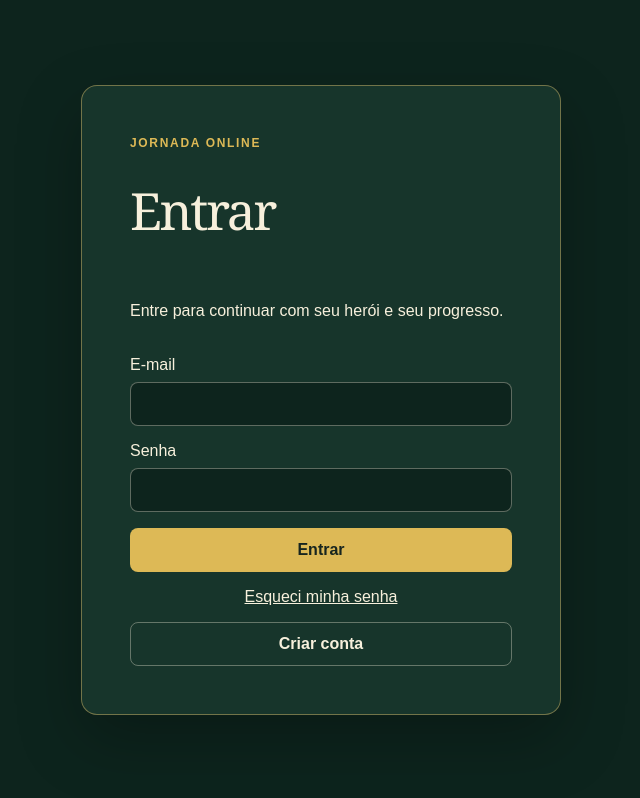
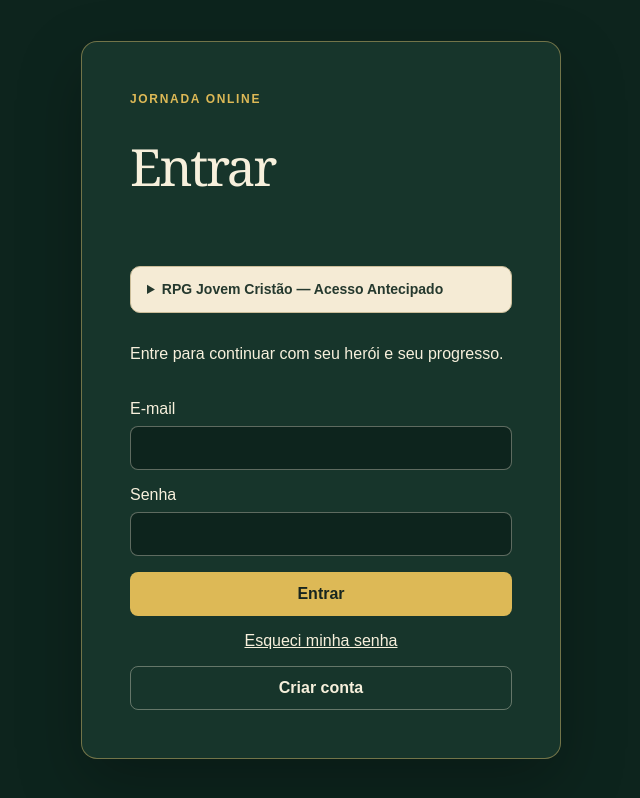
Before and after one commit to CarlosJr30/rpgjovemcristao, a Next.js app in the folder apps/web/: page /auth in a window 1280 px wide. Shown: the whole page, without its empty margins (319-959 px from the left). Built offline with nearby package versions, Linux system fonts and the light colour scheme; no server answers.

Commit message:
feat: prepare early access notice with launch safety gates

```diff
--- a/apps/web/features/auth/auth-screen.tsx
+++ b/apps/web/features/auth/auth-screen.tsx
@@ -14,6 +14,7 @@ import { hasPersistedSupabaseSession } from '../../lib/supabase/client';
 import styles from './auth.module.css';
 import { GuildInvitePreview } from '../guild-invites/invite-preview';
 import Link from 'next/link';
+import { EarlyAccessNotice } from '../early-access/notice';
 import {
   entryReturn,
   registrationDestination,
@@ -164,6 +165,7 @@ export function AuthScreen({ inviteToken }: { inviteToken?: string }) {
       <section className={styles.card} aria-labelledby="auth-title">
         <p className={styles.eyebrow}>JORNADA ONLINE</p>
         <h1 id="auth-title">{mode === 'signIn' ? 'Entrar' : 'Criar conta'}</h1>
+        <EarlyAccessNotice />
         {inviteToken && (
           <GuildInvitePreview key={inviteToken} token={inviteToken} />
         )}
--- a/apps/web/features/auth/recovery-screen.tsx
+++ b/apps/web/features/auth/recovery-screen.tsx
@@ -4,6 +4,7 @@ import { useState, type FormEvent } from 'react';
 import { useAuth } from '../../lib/supabase/auth-context';
 import { getSupabaseBrowserClient } from '../../lib/supabase/client';
 import css from './auth.module.css';
+import { EarlyAccessNotice } from '../early-access/notice';
 export function RecoveryScreen() {
   const auth = useAuth(),
     [busy, setBusy] = useState(false),
@@ -53,6 +54,7 @@ export function RecoveryScreen() {
             ? 'Definir nova senha'
             : 'Recuperar acesso'}
         </h1>
+        <EarlyAccessNotice />
         <form onSubmit={submit}>
           {auth.status === 'signedIn' ? (
             <>
--- /dev/null
+++ b/apps/web/features/early-access/notice.module.css
@@ -0,0 +1,25 @@
+.notice {
+  margin: 12px 0;
+  padding: 12px 16px;
+  border: 1px solid var(--color-border, #cdbf9b);
+  border-radius: 10px;
+  background: var(--color-parchment, #faf5e7);
+  color: var(--color-ink, #25392e);
+  line-height: 1.5;
+  overflow-wrap: anywhere;
+}
+
+.notice summary {
+  cursor: pointer;
+  font-size: 0.875rem;
+  font-weight: 600;
+}
+
+.notice summary:focus-visible {
+  outline: 2px solid currentColor;
+  outline-offset: 4px;
+}
+
+.notice p:last-child {
+  margin-bottom: 0;
+}
--- /dev/null
+++ b/apps/web/features/early-access/notice.tsx
@@ -0,0 +1,30 @@
+import styles from './notice.module.css';
+
+export function EarlyAccessNotice() {
+  return (
+    <details className={styles.notice}>
+      <summary>RPG Jovem Cristão — Acesso Antecipado</summary>
+      <p>
+        Crie ou selecione seu avatar e explore o RPG. Você pode consultar a
+        Jornada, a Mochila, a Coleção e o Diário, experimentar Missões e jogar
+        Fuga da Serpente. Não é preciso pertencer a uma Guilda para começar.
+      </p>
+      <p>
+        Com um convite válido, participe de uma Guilda e das classes, aulas,
+        encontros, atividades e gincanas disponíveis à sua conta. Líderes e
+        professores precisam de autorização para administrar sua comunidade.
+      </p>
+      <p>
+        Missões demonstrativas e minigames não salvam progresso oficial nem
+        concedem recompensas. Resultados pedagógicos e presenças da comunidade
+        são registros próprios, separados da progressão da história.
+      </p>
+      <p>
+        Equipamentos, Loja, Arena, Torre, chat, eventos entre Guildas e novas
+        recompensas estão indisponíveis. Algumas funcionalidades continuam em
+        desenvolvimento; não há promessa de recompensas retroativas pelas
+        atividades desta versão.
+      </p>
+    </details>
+  );
+}
--- a/apps/web/features/release-ebd/shell.tsx
+++ b/apps/web/features/release-ebd/shell.tsx
@@ -5,6 +5,7 @@ import { useAuth } from '../../lib/supabase/auth-context';
 import { Shell } from '../journey/components/shell';
 import { isReleasedPath } from '../../lib/release-scope';
 import css from './release.module.css';
+import { EarlyAccessNotice } from '../early-access/notice';
 export function ReleaseShell({
   children,
   back,
@@ -21,6 +22,7 @@ export function ReleaseShell({
       back={back ? (isReleasedPath(back) ? back : '/journey') : undefined}
       backLabel={backLabel ?? 'Voltar'}
     >
+      <EarlyAccessNotice />
       {children}
     </Shell>
   );
```
Also changed, not shown: apps/web/features/release-ebd/guild-community.tsx (+8 -3 lines), 4 other files (tests, documents, lock files or other folders).
